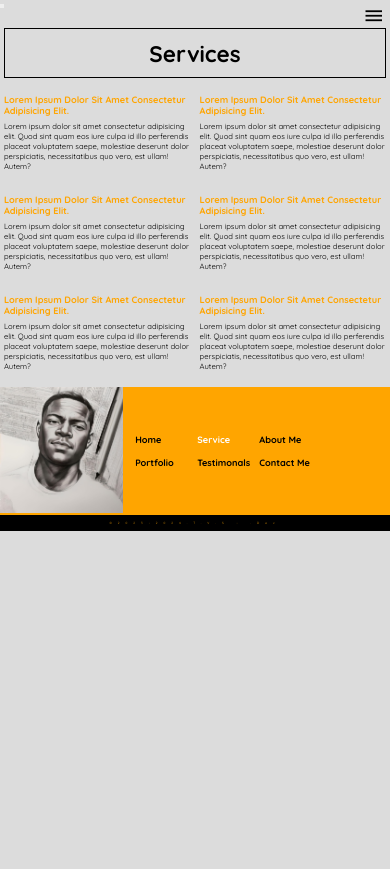
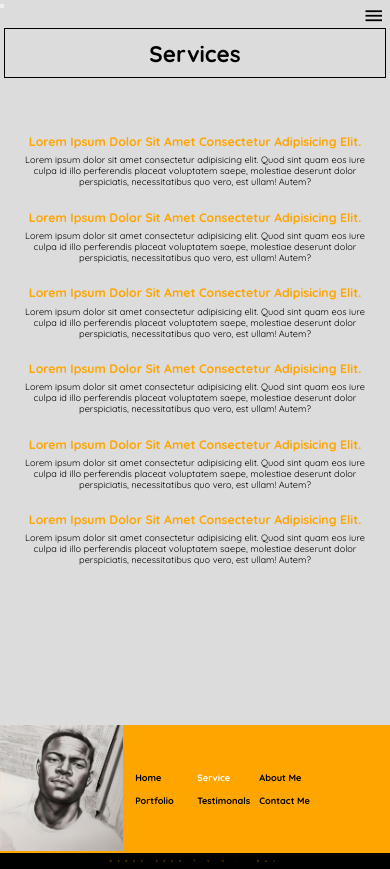
Before and after one commit to victortemple/victortemple-portfolio.io, a plain HTML site: page service.html in a window 390 px wide. Before the commit the page ends 844 px from the top, so only its background shows below. Drawn offline with nearby package versions, Linux system fonts and the light colour scheme.

Commit message:
all curent bugs fixed

```diff
--- a/css_files/general.css
+++ b/css_files/general.css
@@ -315,7 +315,9 @@ footer{
         font-size: 32%;
     }
 
-
+    .col-con{
+        gap: 28rem !important;
+    }
 
     .col-con-main-content h2{
         margin: 0;
@@ -332,6 +334,10 @@ footer{
     .mq-vs{
         width: 100%;
     }
+
+    footer{
+        margin-top: 3.2rem;
+    }
 }
 
 @media(max-width: 375px){
--- a/css_files/serviceQuery.css
+++ b/css_files/serviceQuery.css
@@ -2,8 +2,23 @@
 
 
     .col-con-main-content-col{
-        grid-template-columns: 1fr 1fr !important;
-        width: 98%;
+        grid-template-columns: 1fr !important;
+        width: 90%;
+        align-items: center;
+        margin-top: 11rem;
+    }
+
+    .main-content h3{
+        font-size: 2.4rem;
+    }
+
+    .main-content p{
+        font-size: 1.8rem;
+    }
+
+    .main-content{
+        /* width: 90%; */
+        text-align: center;
     }
 }
 
--- a/css_files/styleQueries.css
+++ b/css_files/styleQueries.css
@@ -45,14 +45,15 @@
         width: fit-content;
         margin-top: 20rem;
     }
+    body{
+        background-image: linear-gradient(to top, #ffa6006f, #00000060), url(../img/me.jpg);
+    }
 
 }
 
 @media(max-width: 375px){
 
-    body{
-        background-image: linear-gradient(to top, #ffa6006f, #00000060), url(../img/me.jpg);
-    }
+
 
     .sidebar-menu-btn {
         left: 89%;
```
Also changed, not shown: index.html (+1 -1 lines), 1 other file.
